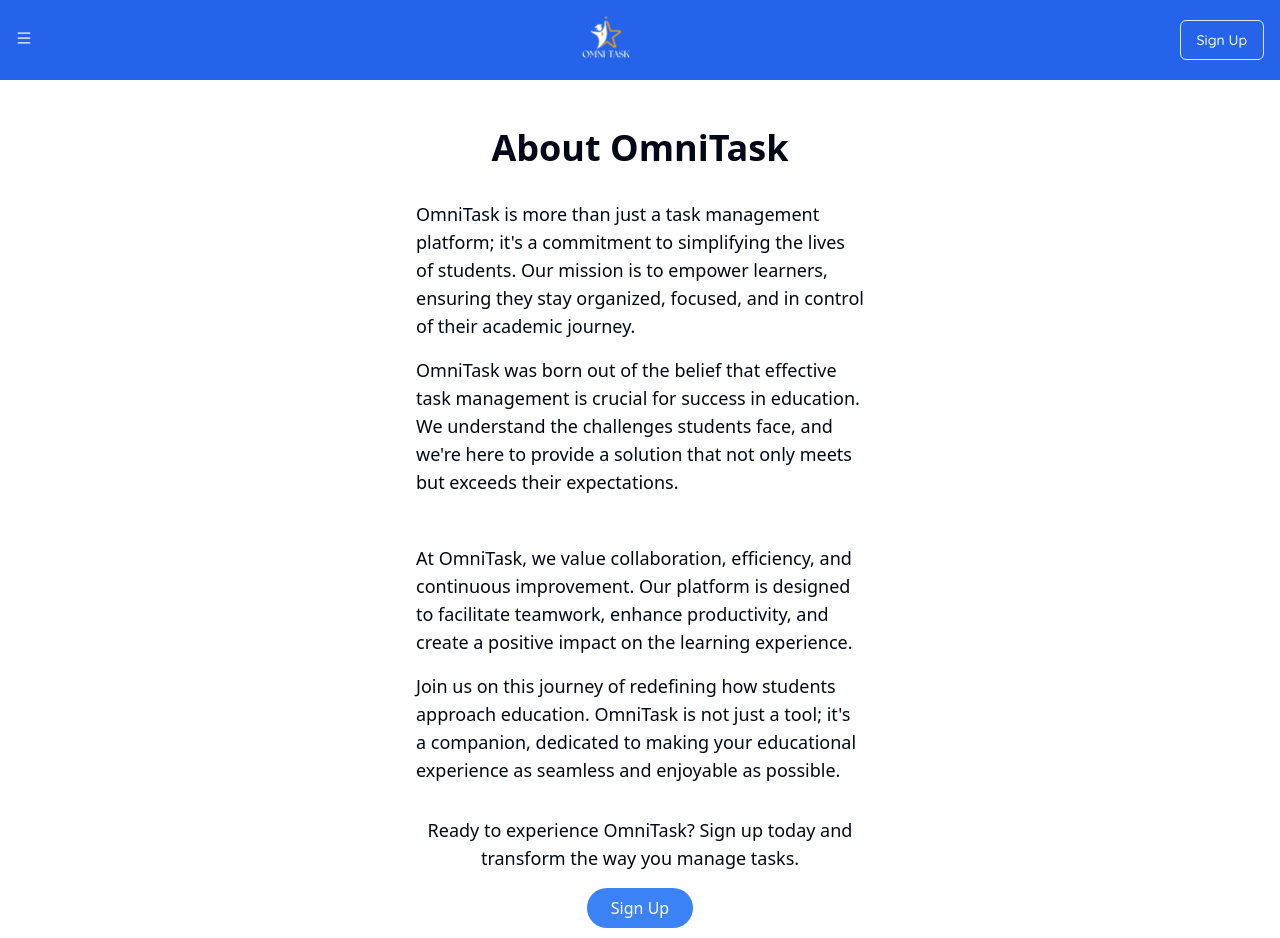
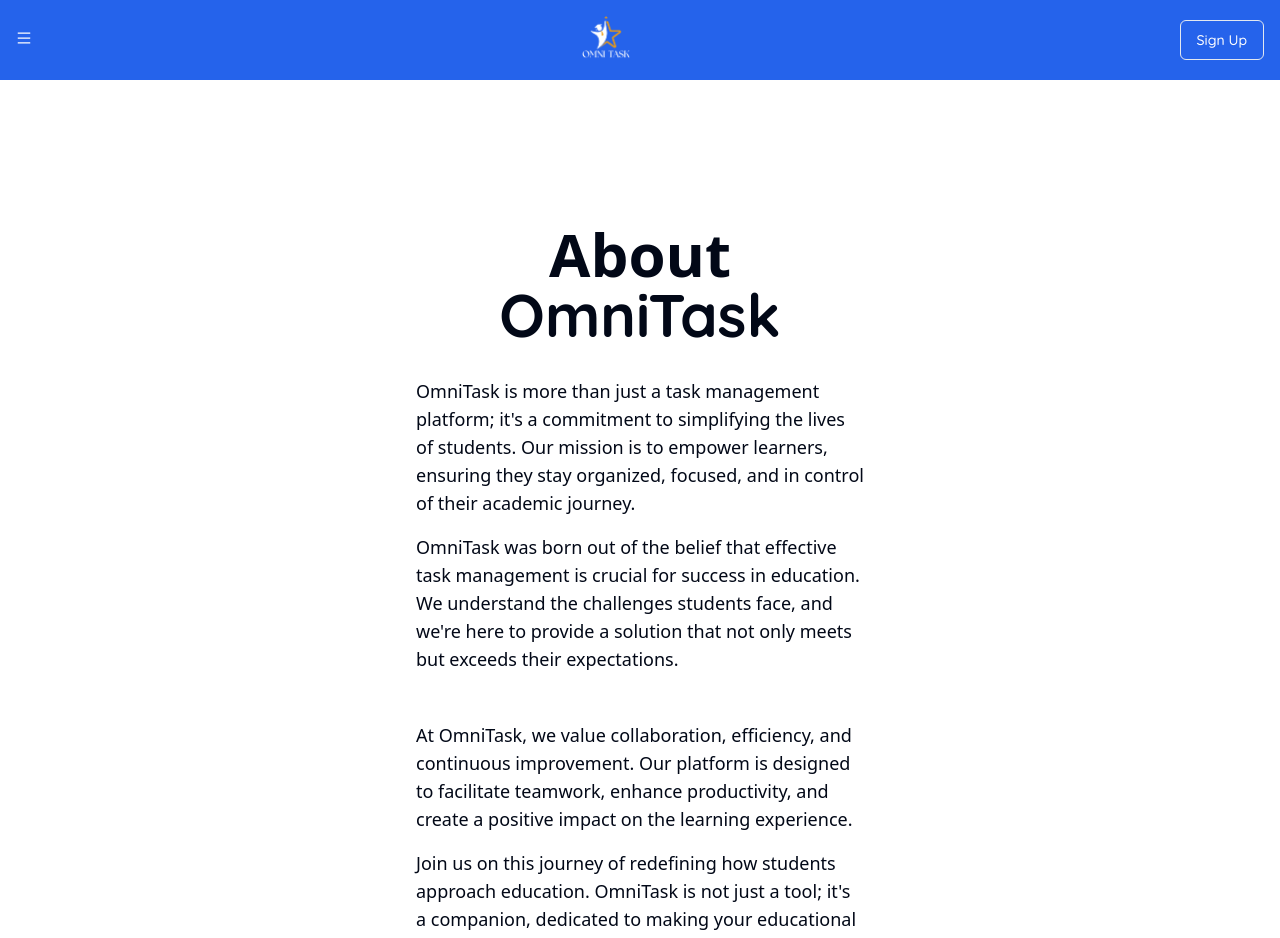
Before and after one commit to coderomayer/OmniTask, a React (Vite) app: page /about in a window 1280 px wide. Shown: the top 938 px of the page. Built offline with nearby package versions, Linux system fonts and the light colour scheme; no server answers.

Commit message:
Abot page update

```diff
--- a/src/MyComponents/NavBar.jsx
+++ b/src/MyComponents/NavBar.jsx
@@ -1,4 +1,4 @@
-import { AiOutlineClose, AiOutlineMenu } from "react-icons/ai";
+import { AiOutlineClose, AiOutlineMenu, AiOutlineUser } from "react-icons/ai";
 import {
   Drawer,
   DrawerClose,
@@ -105,7 +105,7 @@
                   <DropdownMenuTrigger>
                     <Avatar>
                       <AvatarImage src={user?.photoURL} />
-                      <AvatarFallback>CN</AvatarFallback>
+                      <AvatarFallback> <AiOutlineUser /></AvatarFallback>
                     </Avatar>
                   </DropdownMenuTrigger>
                   <DropdownMenuContent>
--- a/src/Pages/About.jsx
+++ b/src/Pages/About.jsx
@@ -4,9 +4,9 @@
 
 const About = () => {
   return (
-    <div className=" min-h-screen py-12 max-w-lg mx-auto">
-      <div className="container mx-auto">
-        <h1 className="text-4xl font-bold mb-8 text-center">About OmniTask</h1>
+    <div className=" min-h-screen py-12 max-w-lg mx-auto ">
+      <div className="container mx-auto py-24">
+        <h1 className="text-6xl font-bold mb-8 text-center">About <br /> <span className='font-Quicksand'>OmniTask</span></h1>
 
         <div className="grid grid-cols-1  gap-12 ">
           {/* Left Column */}
@@ -43,7 +43,7 @@
         </div>
 
         {/* Call-to-Action */}
-        <div className="text-center mt-8">
+        <div className=" mt-8">
           <p className="text-lg mb-4">
             Ready to experience OmniTask? Sign up today and transform the way
             you manage tasks.
```
